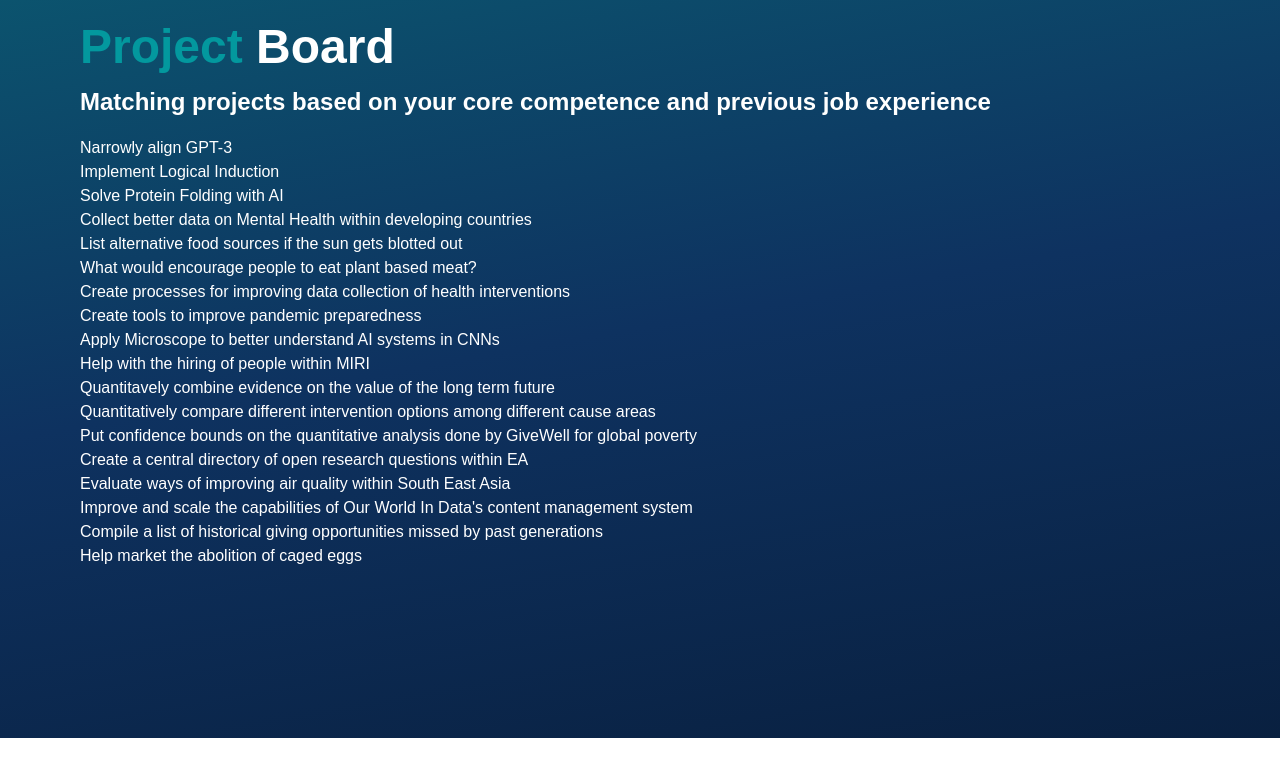
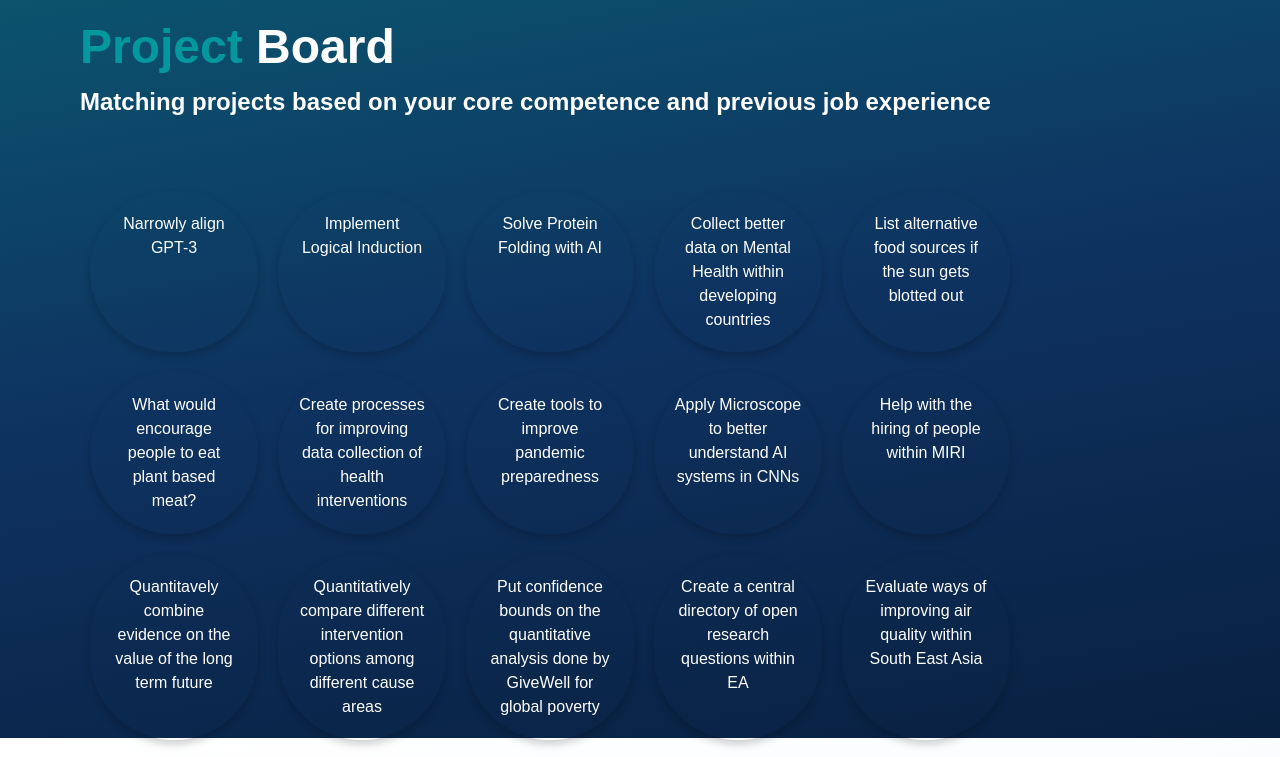
Before and after one commit to CutieMath/govHackProject, a website built with webpack: page src/index.html in a window 1280 px wide. Shown: the part 3020-3777 px from the top of the page. Built offline with nearby package versions, Linux system fonts and the light colour scheme; files whose address does not match are found by name.

Commit message:
add basic into project board

```diff
--- a/src/index.html
+++ b/src/index.html
@@ -23,8 +23,7 @@
       <h1 class="section-title">Rank your core
         <br>
         <span class="high-light">Competencies</span></h1>
-        <div id="competencies" class="competency-box">
-      </div>
+        <div id="competencies" class="competency-box"></div>
       <div class="arrow bounce">
         <a class="fa fa-arrow-down fa-2x" href="#job-section">
           <svg xmlns="http://www.w3.org/2000/svg" width="64" height="64" fill="white" class="bi bi-arrow-down-circle" viewBox="0 0 16 16">
@@ -45,8 +44,7 @@
   <section id="project-section">
     <h1 class="section-title"><span class="high-light">Project</span> Board</h1>
     <p class="section-subtitle">Matching projects based on your core competence and previous job experience</p>
-    <div id="projects">
-    </div>
+    <div id="projects" class="project-box"></div>
   </section>
 </body>
 </html>
--- a/src/style.css
+++ b/src/style.css
@@ -162,3 +162,19 @@
   margin: 0;
   padding: 5rem;
 }
+
+.project-box {
+  margin-top: 4%;
+  display: inline-flex;
+  flex-wrap: wrap;
+}
+
+.project {
+  margin: 10px;
+  padding: 1.3rem;
+  box-shadow: 0 4px 8px 0 rgba(0,0,0,0.2);
+  transition: 0.3s;
+  border-radius: 100px;
+  width: 15%;
+  text-align: center;
+}
```
